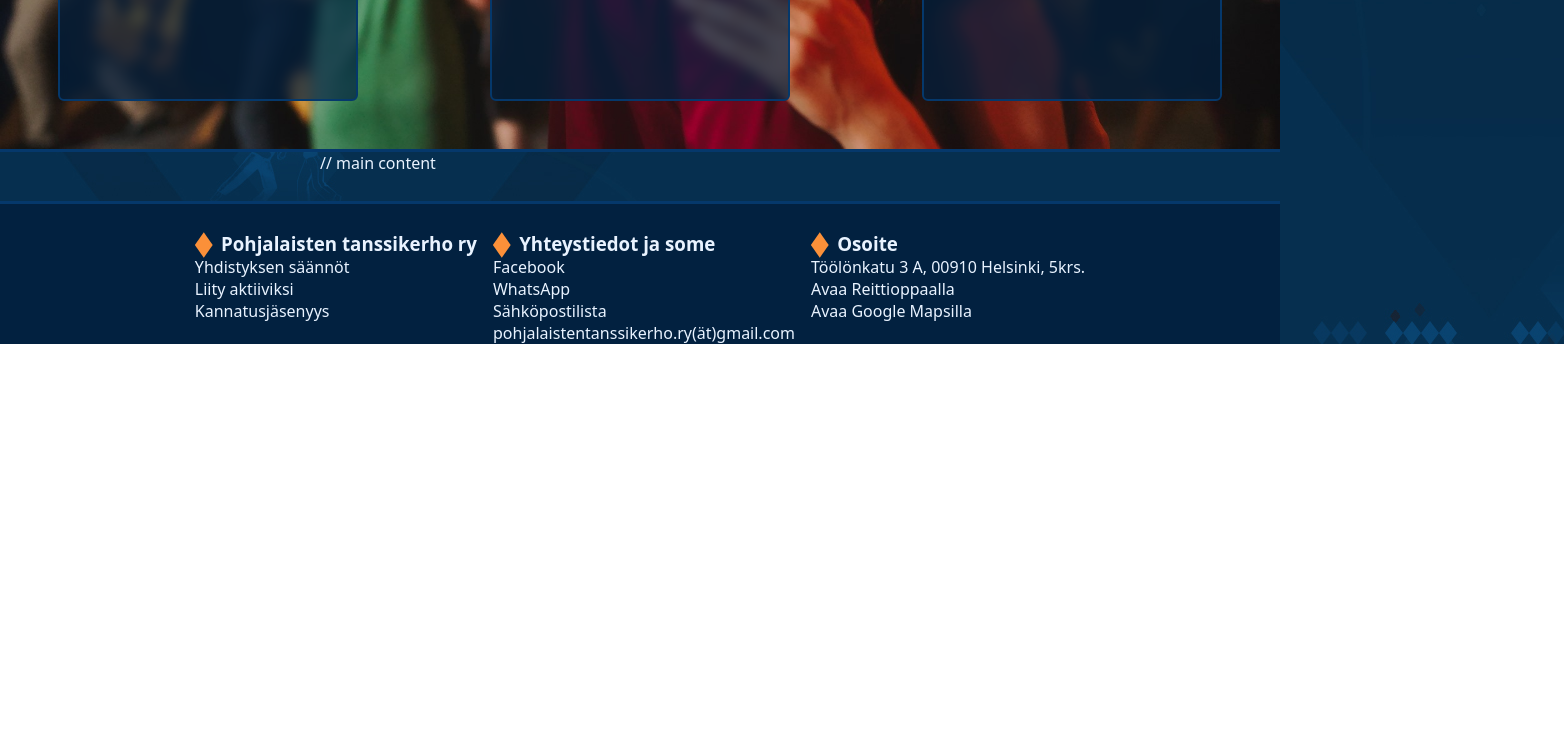
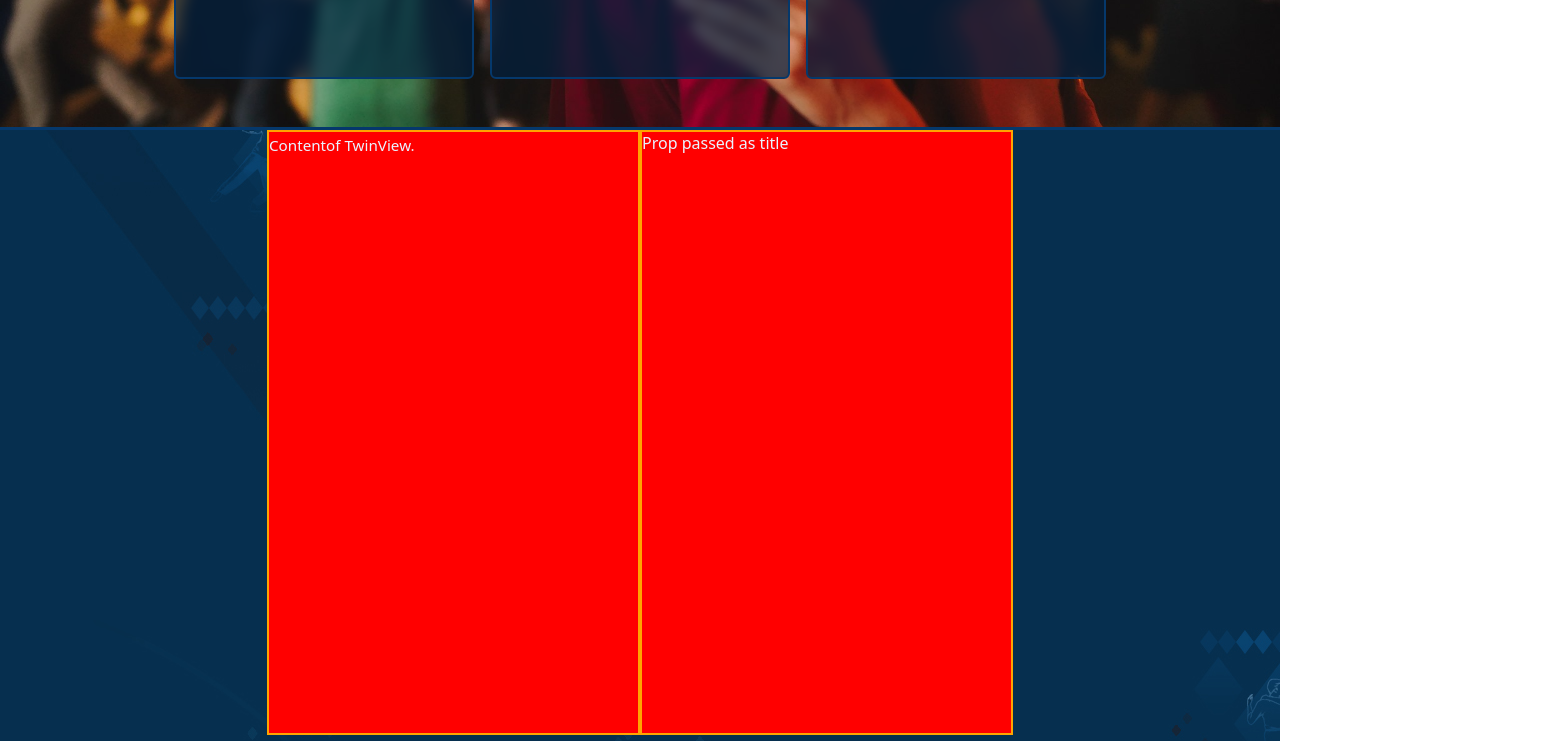
Before and after one commit to pohjalaisten-tanssikerho/web, a SvelteKit app: page / in a window 1280 px wide. Shown: the part 540-1281 px from the top of the page, 1564 px wide, since content can reach past the window. Before the commit the page ends 884 px from the top, so only its background shows below. Built offline with nearby package versions, Linux system fonts and the light colour scheme.

Commit message:
Twin view component mock

```diff
--- /dev/null
+++ b/src/lib/twinView.svelte
@@ -0,0 +1,22 @@
+<script>
+  export let imgSrc = ''
+</script>
+
+<div class="twin-view">
+  <div class="items"><slot></slot></div>
+  <div class="items">{ imgSrc }</div>
+</div>
+
+<style>
+  .twin-view {
+    display: flex;
+    justify-content: center;
+    /* flex-direction: row-reverse; */  /* Tällä voi vaihtaa puolta! */
+  }
+  .items {
+    background: red;
+    width: 373px;
+    height: calc(573px + 16px + 16px);
+    border: 2px solid orange;
+  }
+</style>
--- a/src/routes/+layout.svelte
+++ b/src/routes/+layout.svelte
@@ -161,11 +161,6 @@ nav.header-middle span h4::before {
   }
   main {
     padding-bottom: 1.7em;
-    * {
-      width: 640px;
-      margin: 0 auto;
-
-    }
     p {
       margin-top: .2em;
       margin-bottom: .6em;
--- a/src/routes/+page.svelte
+++ b/src/routes/+page.svelte
@@ -1,3 +1,7 @@
+<script>
+  import TwinView from '$lib/twinView.svelte'
+</script>
+
 <div class="jumbotron">
   <h1>Pohjalaisten tanssikerho</h1>
   <em>Opetusta, bileitä ja ekskursioita. Pohjalaisten tanssikerho tuo opiskelijan elämään tanssin iloa.</em>
@@ -14,7 +18,11 @@
   </div>
 </div>
 <div>
-  // main content
+  <TwinView
+    imgSrc="Prop passed as title"
+  >
+    <p>Contentof TwinView.</p>
+  </TwinView>
 </div>
 
 
```
Also changed, not shown: src/components/footer.svelte (deleted), src/components/header.svelte (deleted).
